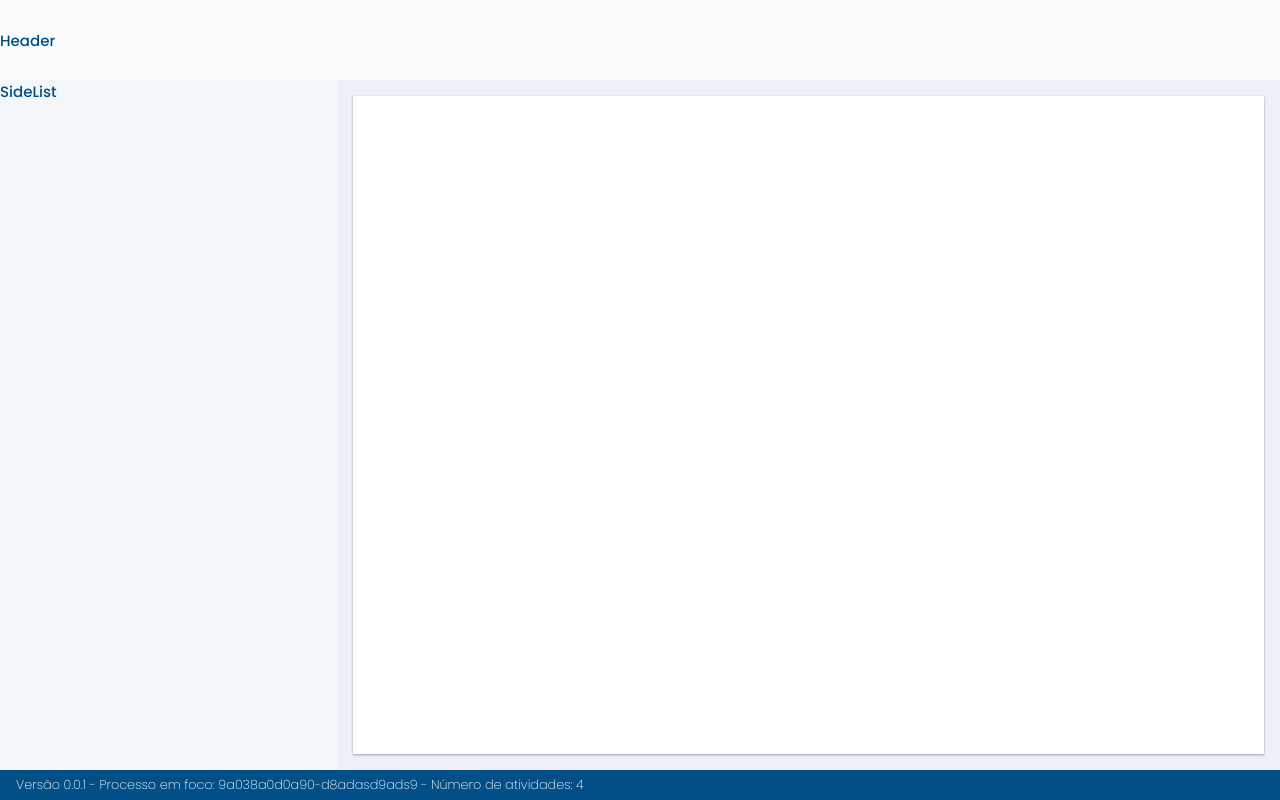
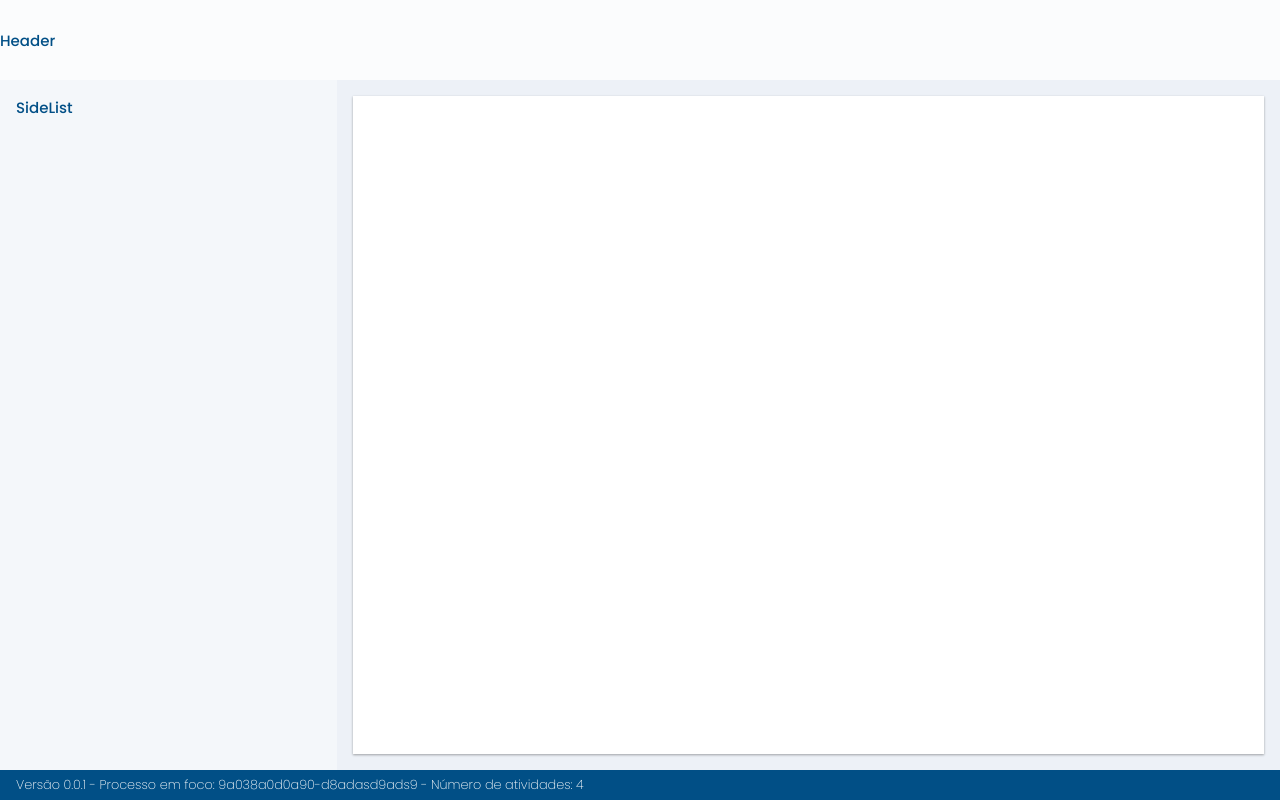
Before and after one commit to flow-build/operations-desk, a React (Create React App) app: page /dashboard in a window 1280 px wide. Built offline with nearby package versions, Linux system fonts and the light colour scheme.

Commit message:
overflow and padding added to sidelist

```diff
--- a/src/pages/Dashboard/components/SideList/styles.js
+++ b/src/pages/Dashboard/components/SideList/styles.js
@@ -4,4 +4,8 @@ import { colors } from '../../../../styles';
 export const Container = styled.aside`
   grid-area: ${(props) => props.gridArea};
   background-color: ${colors.Gray_300};
+
+  padding: 1rem;
+
+  overflow-y: auto;
 `;
```
